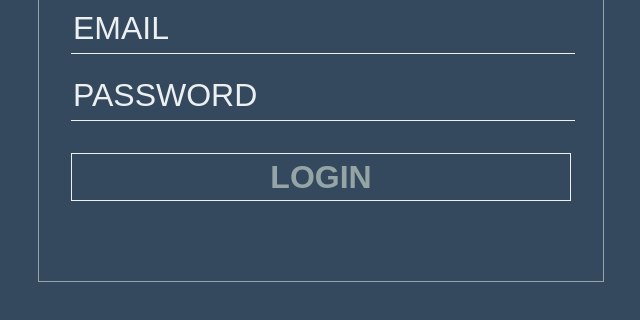
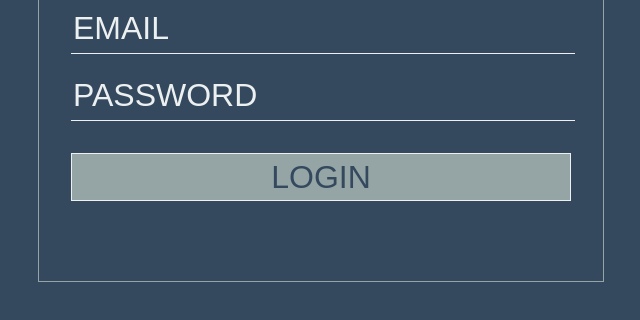
Before and after one commit to 4kstore/login-project, a website: page index.html in a window 1280 px wide. Shown: the part 282-602 px from the top of the page, without its empty margins (319-959 px from the left). Drawn offline with Linux system fonts and the light colour scheme.

Commit message:
design fixes

```diff
--- a/sass/_login-responsive.scss
+++ b/sass/_login-responsive.scss
@@ -16,7 +16,3 @@
 	   	margin-bottom: 3rem;
 	}
 }
-
-@media only screen and (max-width : 768px) and (orientation : landscape) {
-
-}
--- a/sass/_login.scss
+++ b/sass/_login.scss
@@ -15,7 +15,7 @@ h1 {
 	display: flex;
     height: 100vh;
     justify-content: center;
-    padding: 2rem 0;
+    padding: 2rem;
 }
 
 .login-form {
@@ -57,14 +57,14 @@ h1 {
     }
 }
 .actions button {
-    background-color: transparent;
+    background-color: $grey;
     border: 1px solid $white;
-	color: $grey;
-    font-size: 4rem;
+	color: $bg-color;
+    font-size: 3rem;
     font-weight: 300;
     height: 6rem;
     margin-top: 1rem;
-    margin-bottom: 3rem;
+    margin-bottom: 1rem;
     transition: all .3s ease-out;
     text-transform: uppercase;
     width: 100%;
```
Also changed, not shown: css/main.css.
